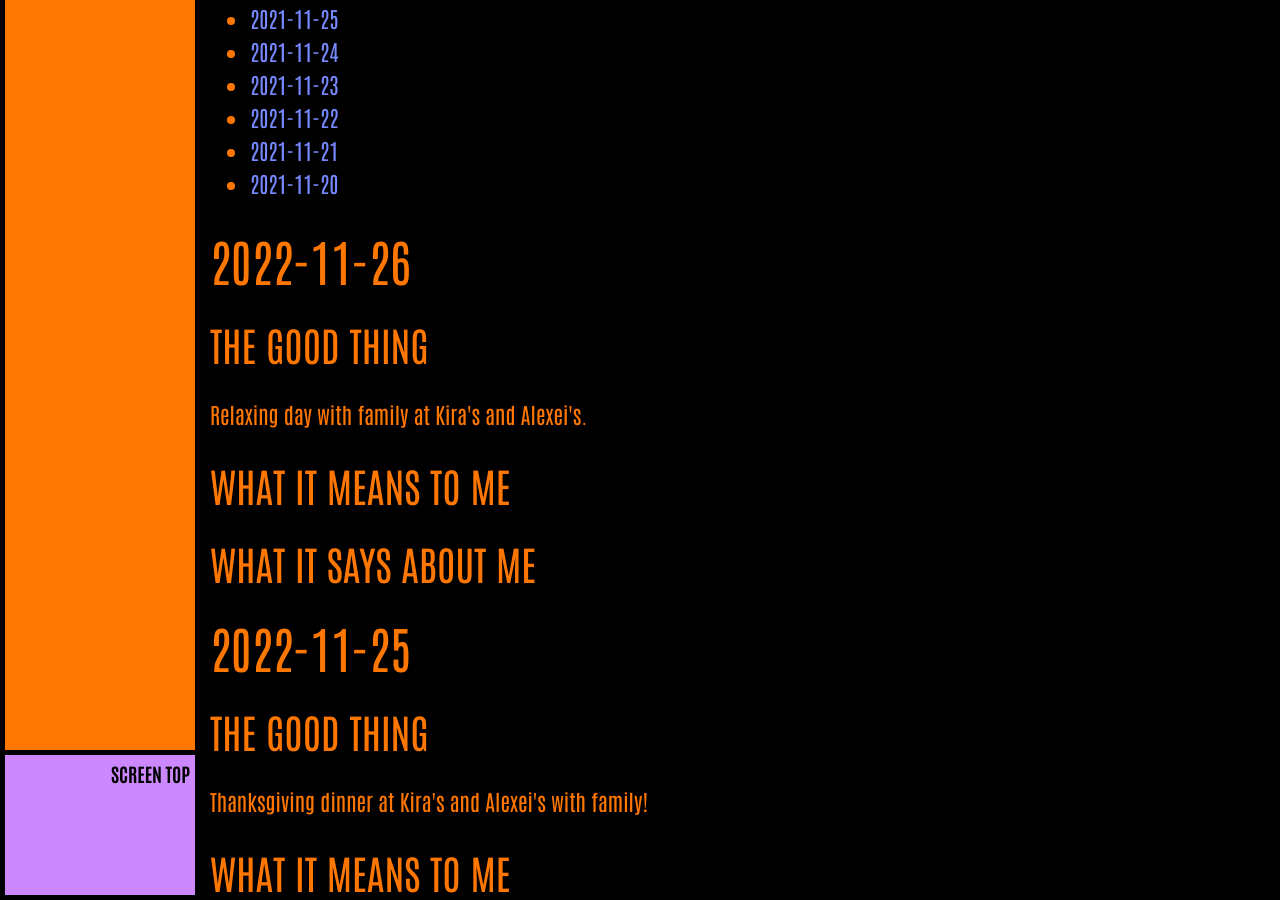
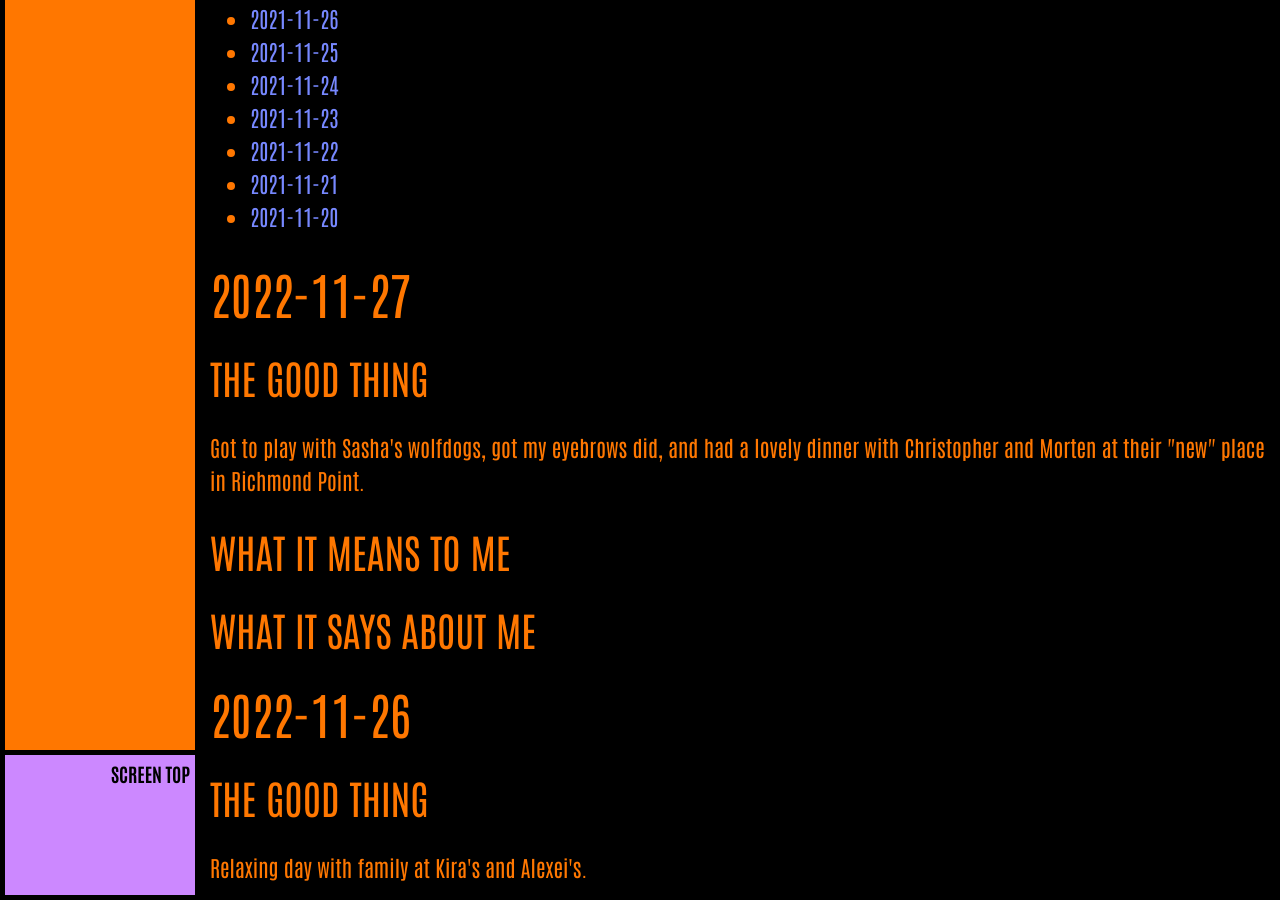
Before and after one commit to ArthurZey/arthurzey.github.io, a Jekyll site: the page built from _pages/one-good-thing.md, in a window 1280 px wide and 900 px high, scrolled down 7656 px. Built offline with Jekyll 4.4.1, drawn with Linux system fonts in a browser that asks for light colours; some of the changed text lies outside the part shown.

Commit message:
added stub for 2022-11-27

```diff
--- a/_pages/one-good-thing.md
+++ b/_pages/one-good-thing.md
@@ -13,6 +13,15 @@ sitemap: false
 {:toc}
 {::options toc_levels="2" /}
 
+## 2022-11-27
+### The Good Thing
+Got to play with Sasha's wolfdogs, got my eyebrows did, and had a lovely dinner with Christopher and Morten at their "new" place in Richmond Point.
+### What It Means to Me
+
+### What It Says about Me
+
+
+
 ## 2022-11-26
 ### The Good Thing
 Relaxing day with family at Kira's and Alexei's.
```
Also changed, not shown: other parts of _pages/one-good-thing.md (+1 -1 lines).
